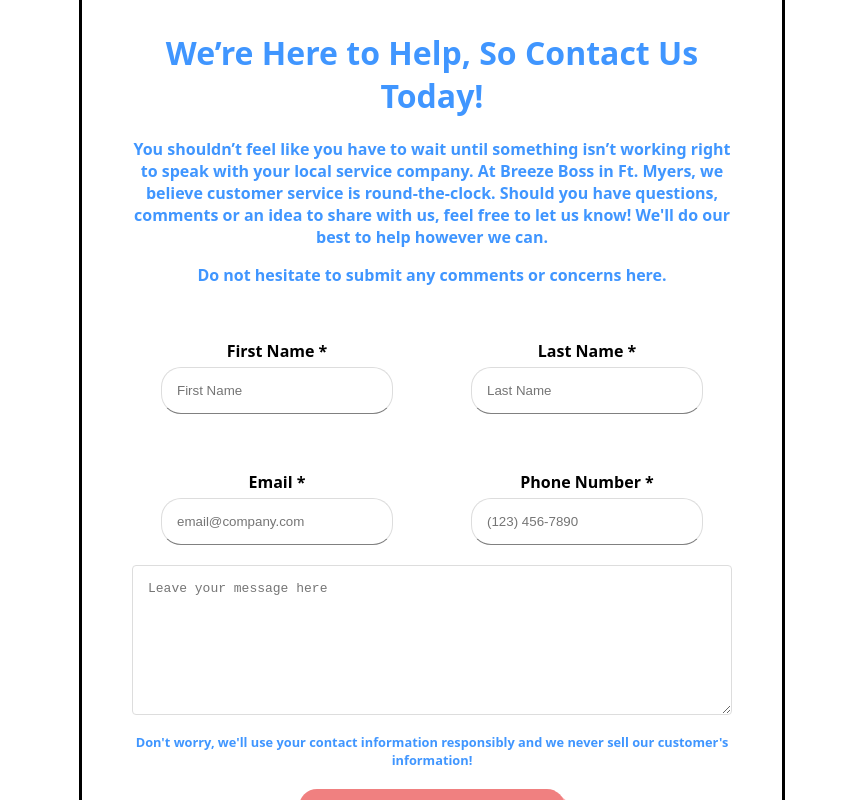
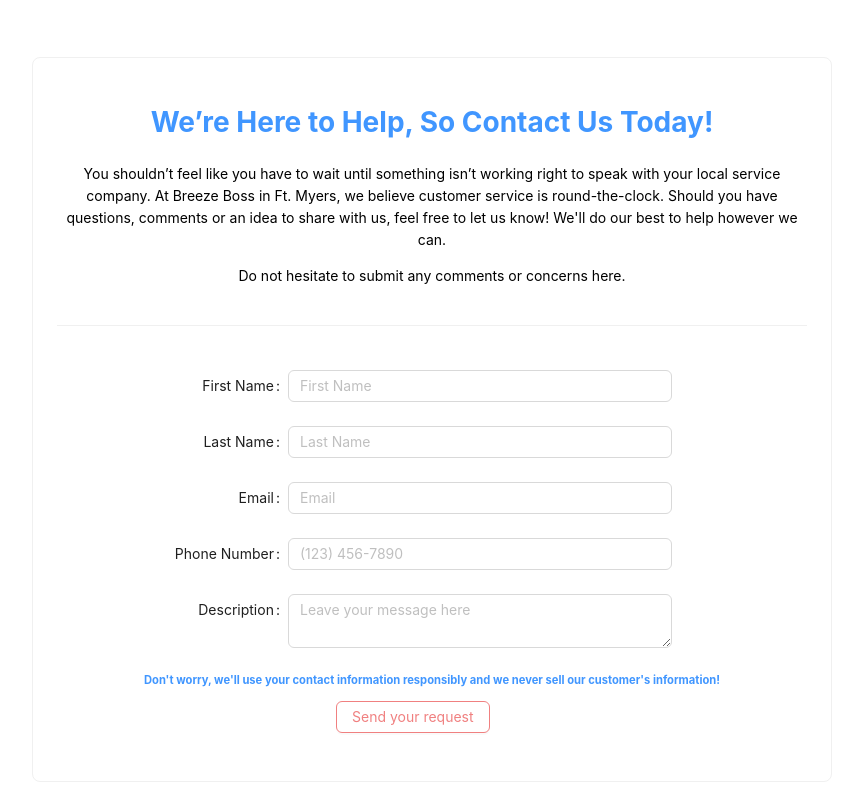
Before and after one commit to jsuarez8/hvac-app, a React (Create React App) app in the folder client/: page /contact in a window 1280 px wide. Shown: the part 800-1600 px from the top of the page, without its empty margins (208-1071 px from the left). Built offline with nearby package versions, Linux system fonts and the light colour scheme.

Commit message:
changed form for contact page in collab with another dev

```diff
--- a/client/src/pages/Contact/Contact.jsx
+++ b/client/src/pages/Contact/Contact.jsx
@@ -1,4 +1,5 @@
 import React, { useState } from "react";
+import { Form, Input, Button, Card, Divider } from "antd";
 import ContactPageImage from "./../../img/contact-page-image.png";
 
 import "./Contact.scss";
@@ -46,6 +47,13 @@
         </div>
       </div>
       <div className="contact-form-container">
+        <Card
+          bodyStyle={{
+            display: "flex",
+            flexDirection: "column",
+            alignItems: "center",
+          }}
+        >
           <div className="contact-body-top">
             <h1>We’re Here to Help, So Contact Us Today!</h1>
             <p>
@@ -53,70 +61,78 @@
               working right to speak with your local service company. At Breeze
               Boss in Ft. Myers, we believe customer service is round-the-clock.
               Should you have questions, comments or an idea to share with us,
-            feel free to let us know! We'll do our best to help however we can.
+              feel free to let us know! We'll do our best to help however we
+              can.
             </p>
             <p>Do not hesitate to submit any comments or concerns here.</p>
           </div>
-        <form className="contact-form" onSubmit={handleSubmit}>
-          <div className="contact-input-group">
-            <div className="input-with-label">
-              <h6>First Name *</h6>
-              <input
-                type="text"
-                name="firstName"
-                placeholder="First Name"
+
+          <Divider />
+
+          <Form
+            name="contact"
+            labelCol={{ span: 6 }}
+            wrapperCol={{ span: 16 }}
+            style={{ maxWidth: 600, paddingTop: 20 }}
+            onFinish={handleSubmit}
+            scrollToFirstError
+          >
+            <Form.Item
+              label="First Name"
+              rules={[
+                { required: true, message: "Please input your first name!" },
+              ]}
+            >
+              <Input onChange={handleInputChange} placeholder="First Name" />
+            </Form.Item>
+            <Form.Item
+              label="Last Name"
+              rules={[
+                { required: true, message: "Please input your last name!" },
+              ]}
+            >
+              <Input onChange={handleInputChange} placeholder="Last Name" />
+            </Form.Item>
+            <Form.Item
+              label="Email"
+              rules={[{ required: true, message: "Please input your email!" }]}
+            >
+              <Input
                 onChange={handleInputChange}
-                required
+                placeholder="Email"
+                type="email"
               />
-
-              <h6>Email *</h6>
-              <input
-                type="email"
-                name="email"
-                placeholder="email@company.com"
+            </Form.Item>
+            <Form.Item
+              label="Phone Number"
+              rules={[
+                { required: true, message: "Please input your phone number!" },
+              ]}
+            >
+              <Input
                 onChange={handleInputChange}
-                required
+                placeholder="(123) 456-7890"
               />
-            </div>
-
-            <div className="input-with-label">
-              <h6>Last Name *</h6>
-              <input
-                type="text"
-                name="lastName"
-                placeholder="Last Name"
+            </Form.Item>
+            <Form.Item label="Description">
+              <Input.TextArea
                 onChange={handleInputChange}
-                required
+                placeholder="Leave your message here"
               />
-
-              <h6>Phone Number *</h6>
-              <input
-                type="text"
-                name="phone"
-                placeholder="(123) 456-7890"
-                onChange={handleInputChange}
-                required
-              />
-            </div>
-          </div>
-
-          <textarea
-            name="assistance"
-            placeholder="Leave your message here"
-            onChange={handleInputChange}
-          ></textarea>
-
+            </Form.Item>
             <div className="contact-body-bottom">
               <p>
-              Don't worry, we'll use your contact information responsibly and we
-              never sell our customer's information!
+                Don't worry, we'll use your contact information responsibly and
+                we never sell our customer's information!
               </p>
             </div>
-
-          <button className="contact-button" type="submit">
+            <Form.Item wrapperCol={{ offset: 8, span: 16 }}>
+              <Button htmlType="submit" className="contact-button">
                 Send your request
-          </button>
-        </form>
+              </Button>
+            </Form.Item>
+          </Form>
+        </Card>
       </div>
     </div>
   );
--- a/client/src/pages/Contact/Contact.scss
+++ b/client/src/pages/Contact/Contact.scss
@@ -51,6 +51,11 @@
   font-weight: bold;
 }
 
+.contact-body-top > p {
+  color: black;
+  font-weight: normal;
+}
+
 .contact-body-bottom {
   text-align: center;
   color: rgba(64, 150, 255);
@@ -59,9 +64,13 @@
 }
 .contact-form-container {
   width: 100%;
-  max-width: 600px;
-  padding: 50px;
-  border: solid black;
+  max-width: 800px;
+  margin: 100px;
+}
+
+.contact-form-card {
+  display: flex;
+  align-content: center;
 }
 
 .contact-input-group {
@@ -115,16 +124,14 @@
 }
 
 .contact-button {
-  display: block;
-  color: white;
+  color: lightcoral;
+  border-color: lightcoral !important;
+  cursor: pointer;
+}
+
+.contact-button:hover {
+  color: white !important;
   background-color: lightcoral;
-  padding: 10px;
-  border: none;
-  border-radius: 18px;
-  cursor: pointer;
-  font-size: 30px;
-  box-shadow: 5px 5px rgba(255, 64, 64, 0.4), 10px 10px rgba(255, 64, 64, 0.3),
-    15px 15px rgba(255, 64, 64, 0.2), 20px 20px rgba(255, 64, 64, 0.1),
-    25px 25px rgba(255, 64, 64, 0.05);
-  margin: 20px auto 0;
+  box-shadow: 0 1px 2px -2px rgba(255, 64, 64, 0.26),
+    0 3px 6px 0 rgba(255, 64, 64, 0.16), 0 5px 12px 4px rgba(255, 64, 64, 0.09);
 }
--- a/client/src/pages/Home/Home.jsx
+++ b/client/src/pages/Home/Home.jsx
@@ -86,9 +86,14 @@
             <p className="homepage-consultation-text-2">
               and Surrounding Communities
             </p>
-            <button className="homepage-consultation-button">
+            <a
+              href="http://localhost:3000/services"
+              className="homepage-consultation-button"
+              target="_blank"
+              rel="noopener noreferrer"
+            >
               SCHEDULE A CONSULTATION NOW!
-            </button>
+            </a>
           </div>
         </div>
       </div>
--- a/client/src/pages/Home/Home.scss
+++ b/client/src/pages/Home/Home.scss
@@ -133,6 +133,14 @@
       cursor: pointer;
       align-items: center;
       font-size: 20px;
+      text-decoration: none; // Remove the default underline from links
+
+      &:hover {
+        background-color: darken(
+          lightcoral,
+          10%
+        ); // Darken the button color on hover
+      }
     }
   }
 }
```
Lines whose indentation alone changed are shown as unchanged.
